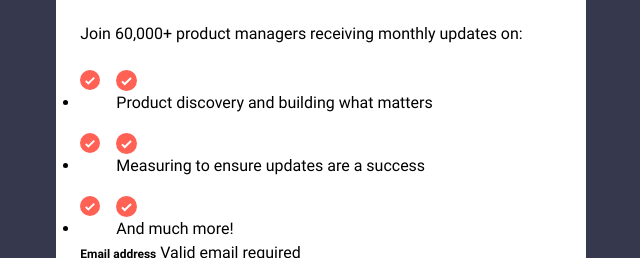
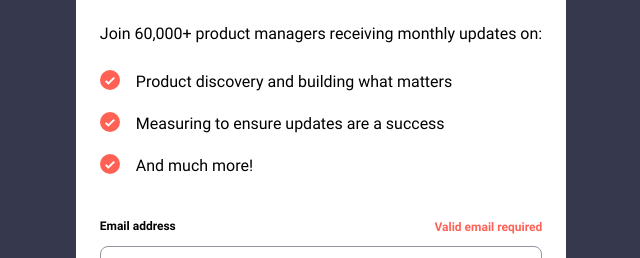
Before and after one commit to jasoneczek/fementor-newsletter-signup, a plain HTML site: page index.html in a window 1280 px wide. Shown: the part 694-952 px from the top of the page, without its empty margins (319-959 px from the left). Drawn offline with Linux system fonts and the light colour scheme; a script that the page names is missing.

Commit message:
Update html

```diff
--- a/index.html
+++ b/index.html
@@ -17,33 +17,32 @@
       <div class="card__img-wrapper">
         <picture>
           <source media="(min-width: 36rem)" srcset="./assets/images/illustration-sign-up-desktop.svg">
-          <img src="./assets/images/illustration-sign-up-mobile.svg" alt="">
+          <img src="./assets/images/illustration-sign-up-mobile.svg" alt="dashboard">
         </picture>
       </div>
       <div class="card__content">
         <h2 class="card__heading">Stay updated!</h2>
         <p class="card__lead">Join 60,000+ product managers receiving monthly updates on:</p>
-        <ul class="card__updates-list">
-          <li class="card__list-item">
-            <img src="./assets/images/icon-list.svg" alt="">
+        <ul class="card__benefits-list">
+          <li class="card__list-item" role="list-item">
             Product discovery and building what matters
           </li>
-          <li class="card__list-item">
-            <img src="./assets/images/icon-list.svg" alt="">
+          <li class="card__list-item" role="list-item">
             Measuring to ensure updates are a success
           </li>
-          <li class="card__list-item">
-            <img src="./assets/images/icon-list.svg" alt="">
+          <li class="card__list-item" role="list-item">
             And much more!
           </li>
         </ul>
         <!-- Sign-up form start -->
         <form action="#" method="get" class="card__signup-form" id="signupForm" novalidate>
           <div>
-            <label for="email" class="form__email-label">Email address</label>
-            <span id="error" role="alert">Valid email required</span>
-            <input id="email" name="email" type="email" class="form__email-input" placeholder="email@company.com"
-              autocomplete>
+            <div class="form__label">
+              <label for="email" class="form__email-label">Email address</label>
+              <span id="error" class="form__error" role="alert">Valid email required</span>
+            </div>
+            <input id="email" name="email" type="email" class="form__email-input" aria-describedby="error"
+              placeholder="email@company.com" autocomplete>
           </div>
           <button type="submit" class="btn btn-submit">Subscribe to monthly newsletter</button>
         </form>
```
